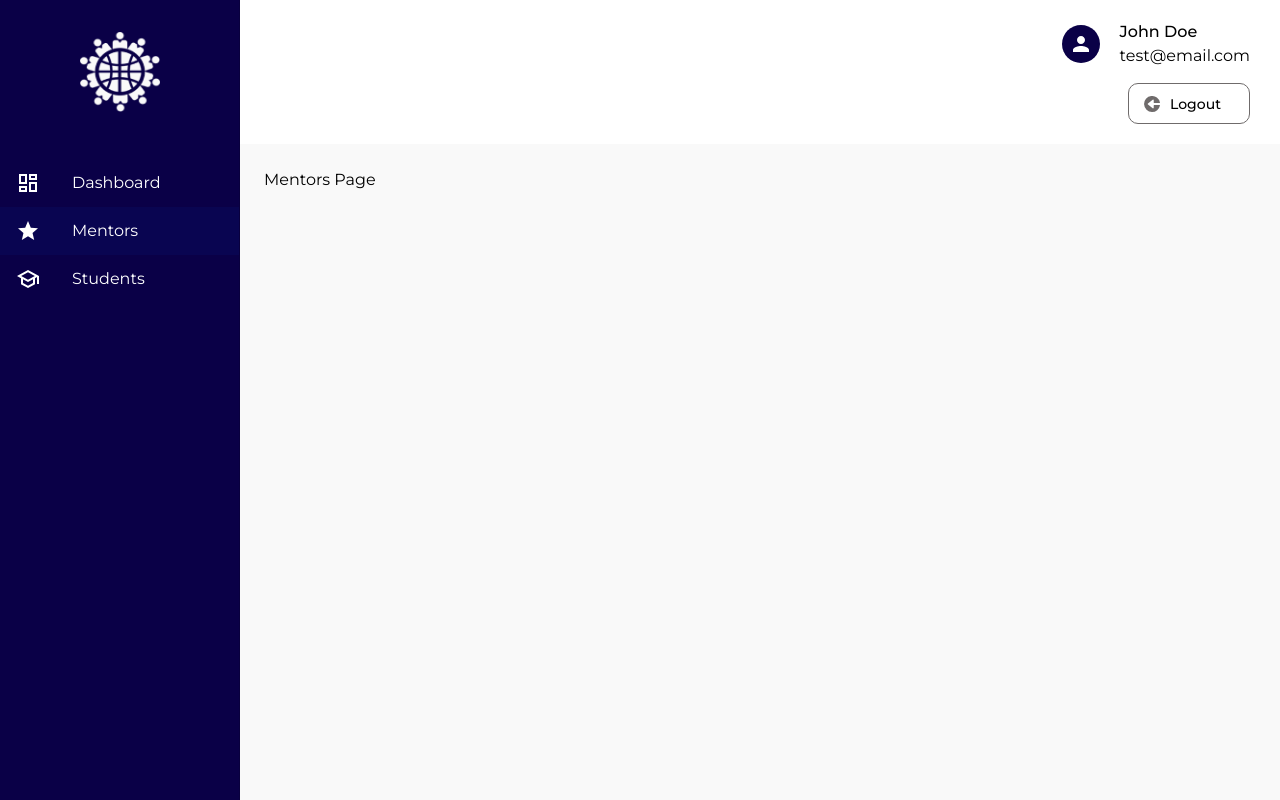
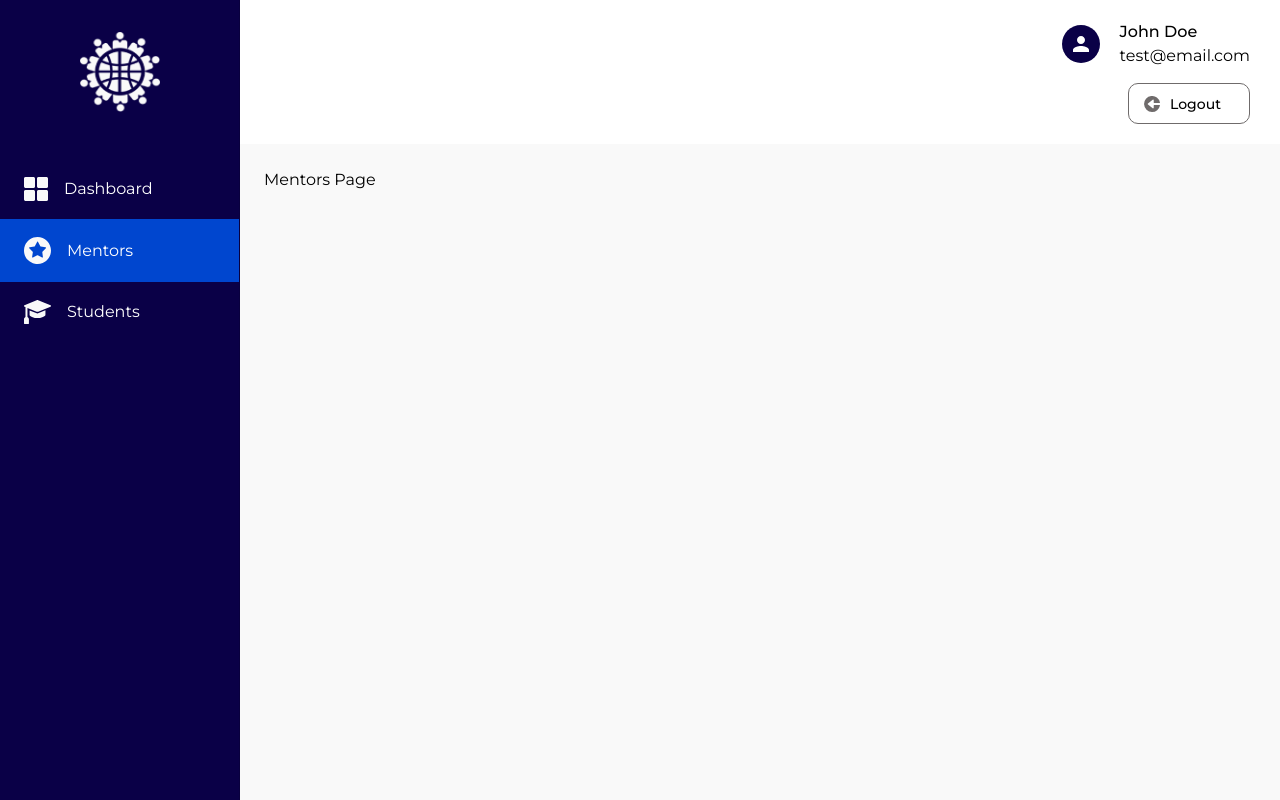
Before and after one commit to MentorsWithoutBorders/mwb-partners-admin, a Next.js app: page /app/mentors in a window 1280 px wide. Built offline with nearby package versions, Linux system fonts and the light colour scheme.

Commit message:
restructure and redesign sidebar item

```diff
--- /dev/null
+++ b/src/components/SideItem/SideItem.styled.tsx
@@ -0,0 +1,16 @@
+import styled from '@emotion/styled'
+import { Box, Typography } from '@mui/material'
+
+export const SideItemWrapper = styled(Box)<{ active: boolean }>(
+  ({ theme, active }) => ({
+    color: 'white',
+    backgroundColor: active ? theme.palette.primary.main : 'transparent',
+    padding: '18px 24px',
+    display: 'flex',
+    alignItems: 'center',
+    gap: '16px',
+    fontWeight: 500
+  })
+)
+
+export const SidebarText = styled(Typography)(({ theme }) => ({}))
--- a/src/components/SideItem/SideItem.tsx
+++ b/src/components/SideItem/SideItem.tsx
@@ -1,12 +1,7 @@
-import {
-  ListItem,
-  ListItemButton,
-  ListItemIcon,
-  ListItemText
-} from '@mui/material'
 import Link from 'next/link'
 import { useRouter } from 'next/router'
 import React from 'react'
+import { SideItemWrapper, SidebarText } from './SideItem.styled'
 
 interface SideItemProps {
   link: string
@@ -24,15 +19,11 @@ export default function SideItem({ link, title, icon, exact }: SideItemProps) {
   }
 
   return (
-    <ListItem key={link} disablePadding>
-      <ListItemButton
-        selected={isLinkActive(link, exact)}
-        href={link}
-        LinkComponent={Link}
-      >
-        <ListItemIcon>{icon}</ListItemIcon>
-        <ListItemText primary={title} />
-      </ListItemButton>
-    </ListItem>
+    <Link href={link} style={{ textDecoration: 'none' }}>
+      <SideItemWrapper active={isLinkActive(link, exact)}>
+        {icon}
+        <SidebarText>{title}</SidebarText>
+      </SideItemWrapper>
+    </Link>
   )
 }
--- a/src/containers/dashboard/DashboardLayout.tsx
+++ b/src/containers/dashboard/DashboardLayout.tsx
@@ -1,9 +1,3 @@
-import {
-  DashboardOutlined,
-  SchoolOutlined,
-  StarOutlined
-} from '@mui/icons-material'
-import { Typography } from '@mui/material'
 import { ReactNode } from 'react'
 
 import {
@@ -16,15 +10,19 @@ import {
 import Logout from '@/components/Logout/Logout'
 import UserDetails from '@/components/UserDetails/UserDatails'
 
+import DashboardIcon from '~/icons/dashboard.svg'
+import MentorIcon from '~/icons/mentors-white.svg'
+import StudentIcon from '~/icons/students-white.svg'
+
 const SIDEBAR_LINKS: SidebarLink[] = [
   {
     link: '/app',
     title: 'Dashboard',
-    icon: <DashboardOutlined />,
+    icon: <DashboardIcon />,
     exact: true
   },
-  { link: '/app/mentors', title: 'Mentors', icon: <StarOutlined /> },
-  { link: '/app/students', title: 'Students', icon: <SchoolOutlined /> }
+  { link: '/app/mentors', title: 'Mentors', icon: <MentorIcon /> },
+  { link: '/app/students', title: 'Students', icon: <StudentIcon /> }
 ]
 
 export function DashboardLayout({
```
